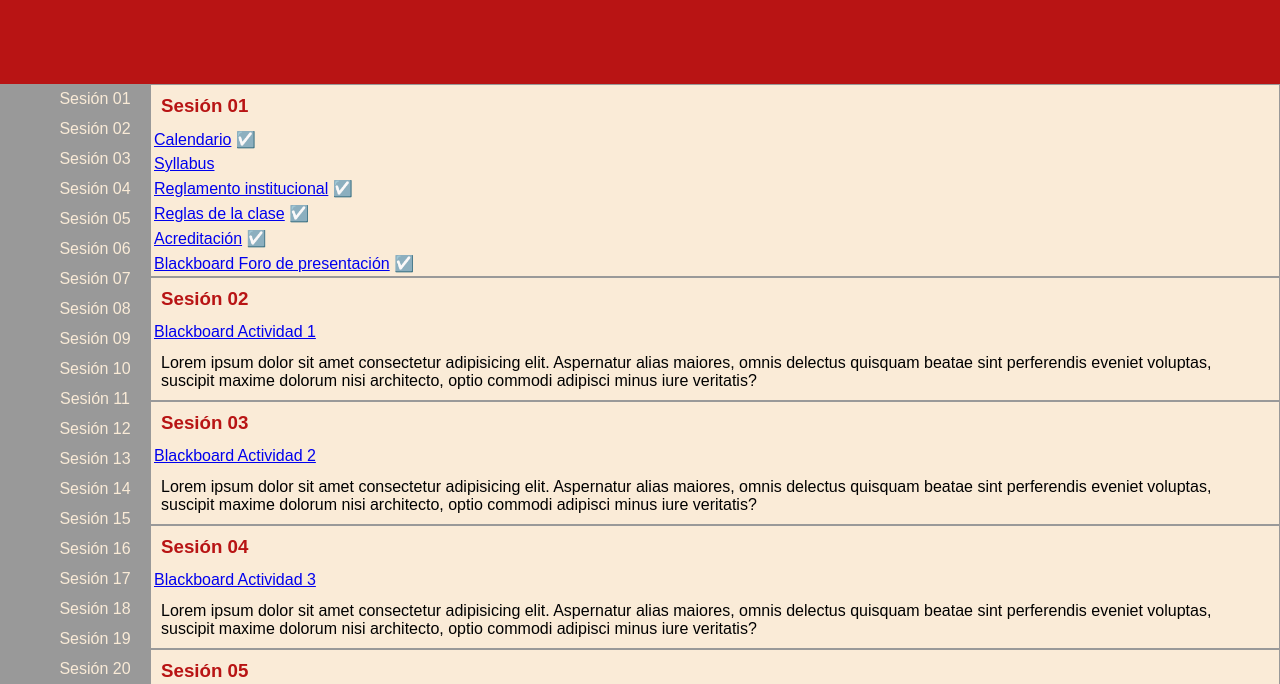
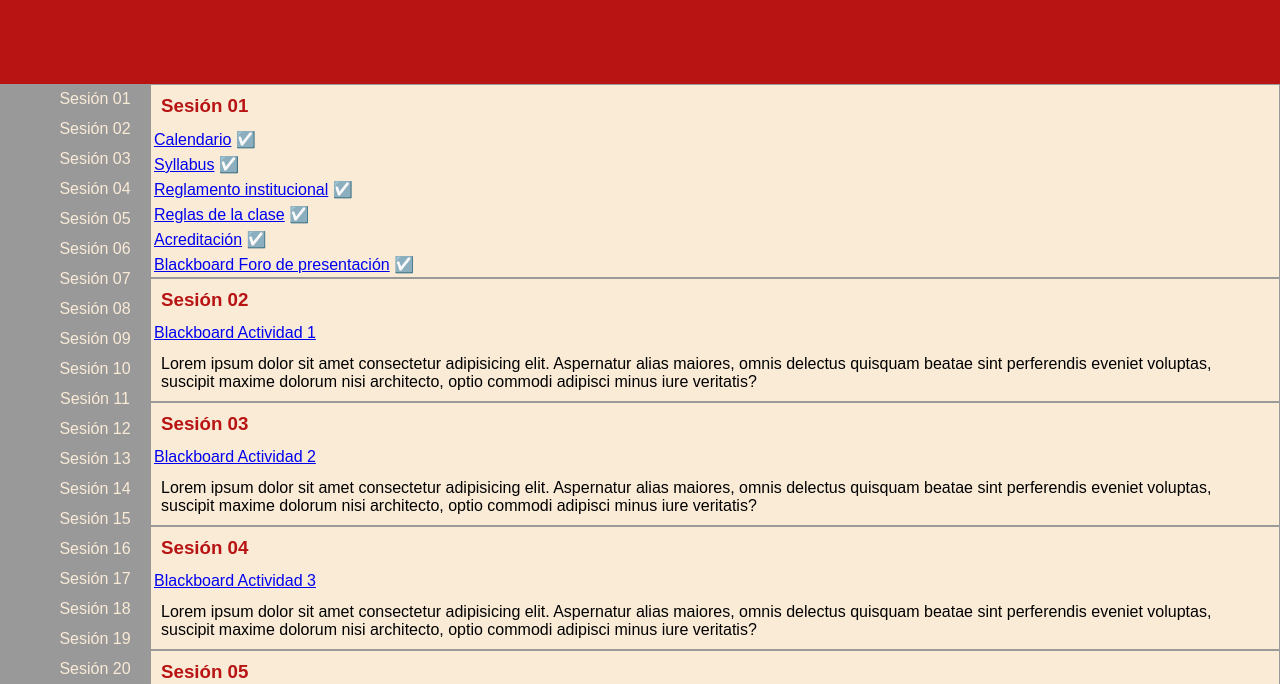
Before and after one commit to beztao01/antropometria, a plain HTML site: page index.html in a window 1280 px wide. Shown: the part 116-800 px from the top of the page. Drawn offline with Linux system fonts and the light colour scheme.

Commit message:
add syllabus

```diff
--- a/index.html
+++ b/index.html
@@ -45,7 +45,7 @@
                     <h3>Sesión 01</h3>
                     <ul>
                         <li><a href="./assets/Calendario2024-02.png" target="_blank" rel="noopener noreferrer">Calendario</a> ☑️</li>
-                        <li><a href="#">Syllabus</a></li>
+                        <li><a href="./assets/antroSyllabus.pdf" target="_blank" rel="noopener noreferrer">Syllabus</a> ☑️</li>
                         <li><a href="https://uvm.mx/storage/app/uploads/public/607/0fe/9b5/6070fe9b51884976085516.pdf" target="_blank" rel="noopener noreferrer">Reglamento institucional</a> ☑️</li>
                         <li><a href="./assets/reveal/index.html" target="_blank" rel="noopener noreferrer">Reglas de la clase</a> ☑️</li>
                         <li><a href="./assets/acreditacion/index.html"target="_blank" rel="noopener noreferrer">Acreditación</a> ☑️</li>
```
Also changed, not shown: 1 other file.
